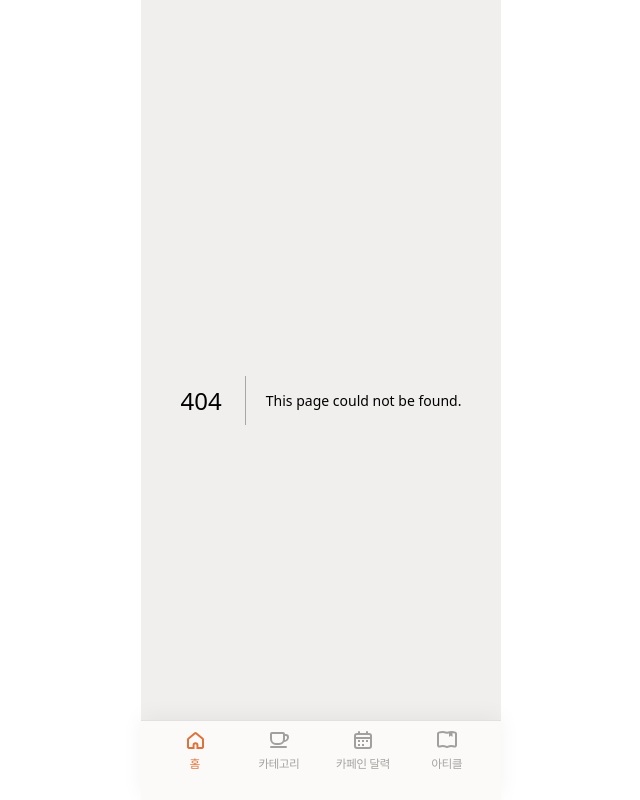
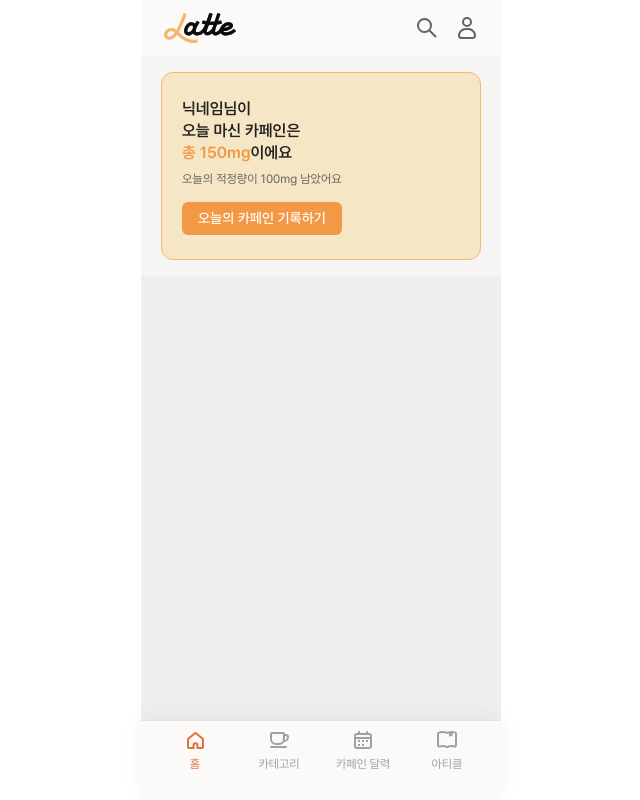
Before and after one commit to SWYG-4-Latte/SWYG-4-Latte-FE, a Next.js app: page /home in a window 1280 px wide. Before the commit this address had no page. Shown: the whole page, without its empty margins (319-959 px from the left). Built offline with nearby package versions, Linux system fonts and the light colour scheme.

Commit message:
feat: 홈 배너 UI 구현

```diff
--- a/src/app/home/layout.tsx
+++ b/src/app/home/layout.tsx
@@ -6,7 +6,7 @@ export default function HomeLayout({
   children: React.ReactNode;
 }>) {
   return (
-    <div className="h-full pb-20">
+    <div className="min-h-screen pb-20">
       <Header />
       {children}
     </div>
--- /dev/null
+++ b/src/app/home/page.tsx
@@ -0,0 +1,9 @@
+import HomeBannerContainer from '@/container/HomeBannerContainer';
+
+export default function HomePage() {
+  return (
+    <div>
+      <HomeBannerContainer />
+    </div>
+  );
+}
--- /dev/null
+++ b/src/components/Button/Button.tsx
@@ -0,0 +1,16 @@
+interface ButtonProps extends React.ButtonHTMLAttributes<HTMLButtonElement> {
+  className?: string;
+}
+
+const Button = ({ className, children, ...props }: ButtonProps) => {
+  return (
+    <button
+      className={`inline-flex items-center justify-center bg-primaryOrange text-gray00 hover:bg-primaryAmber disabled:bg-orange02 disabled:text-gray06 ${className}`}
+      {...props}
+    >
+      {children}
+    </button>
+  );
+};
+
+export default Button;
--- /dev/null
+++ b/src/components/HomeBanner/BannerText.tsx
@@ -0,0 +1,47 @@
+const BannerText = ({ isLoggedIn }: { isLoggedIn: boolean }) => {
+  // 닉네임, 오늘의 카페인 섭취량, 오늘의 적정량 -> API 나온 후 수정
+  const nickname = '닉네임';
+  const appropriateAmount = 250;
+  const todayCaffeineAmount = 150;
+
+  let displayText = '오늘의 적정량';
+  if (todayCaffeineAmount < appropriateAmount) {
+    displayText += `이 ${appropriateAmount - todayCaffeineAmount}mg 남았어요`;
+  } else {
+    displayText += `을 ${todayCaffeineAmount - appropriateAmount}mg 넘었어요`;
+  }
+
+  if (!isLoggedIn) {
+    return (
+      <p className="mb-6 text-base font-semibold leading-snug text-gray10">
+        <span>
+          아직 사용자님의
+          <br />
+        </span>
+        <span className="text-primaryOrange">하루 카페인 권장량</span>
+        <span>
+          을 알지 못해요
+          <br />
+          지금 확인하러 가시겠어요?
+        </span>
+      </p>
+    );
+  }
+  return (
+    <div className="mb-4 inline-flex flex-col items-start gap-2 ">
+      <p className="font-semibold leading-snug text-gray10">
+        <span>
+          {nickname}님이
+          <br />
+          오늘 마신 카페인은
+          <br />
+        </span>
+        <span className="text-primaryOrange">총 {todayCaffeineAmount}mg</span>
+        <span>이에요</span>
+      </p>
+      <p className="text-xs leading-[1.2] text-gray08">{displayText}</p>
+    </div>
+  );
+};
+
+export default BannerText;
--- /dev/null
+++ b/src/components/HomeBanner/HomeBanner.tsx
@@ -0,0 +1,28 @@
+'use client';
+
+import Link from 'next/link';
+
+import Button from '../Button/Button';
+import BannerText from './BannerText';
+
+const HomeBanner = () => {
+  const isLoggedIn = true; // 로그인 여부, 추후 추가
+
+  const buttonText = isLoggedIn ? '오늘의 카페인 기록하기' : '지금 시작하기';
+  const buttonWidth = isLoggedIn ? 159 : 108;
+
+  return (
+    <div className="h-[188px] w-80 rounded-[12px] border border-primaryAmber bg-primaryBeige pl-5 pt-6">
+      <BannerText isLoggedIn={isLoggedIn} />
+      <Link href={isLoggedIn ? '/category' : '/login'}>
+        <Button
+          className={`w-[${buttonWidth}px] whitespace-nowrap rounded-md px-4 py-2 text-sm font-medium leading-[1.2]`}
+        >
+          {buttonText}
+        </Button>
+      </Link>
+    </div>
+  );
+};
+
+export default HomeBanner;
--- /dev/null
+++ b/src/container/HomeBannerContainer.tsx
@@ -0,0 +1,11 @@
+import HomeBanner from '@/components/HomeBanner/HomeBanner';
+
+const HomeBannerContainer = () => {
+  return (
+    <div className="bg-gray02 px-5 py-4">
+      <HomeBanner />
+    </div>
+  );
+};
+
+export default HomeBannerContainer;
```
Also changed, not shown: 1 other file (tests, documents, lock files or other folders).
